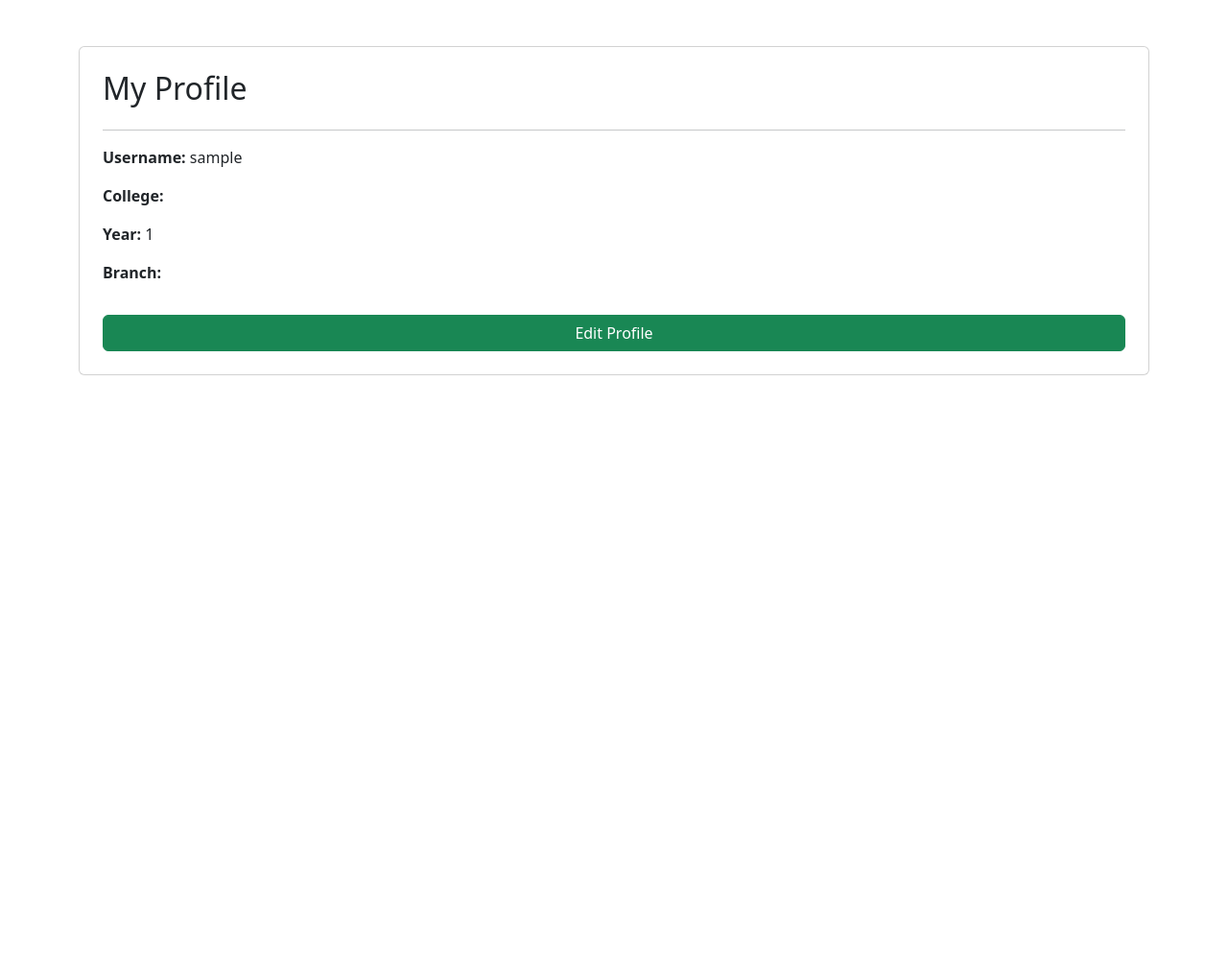
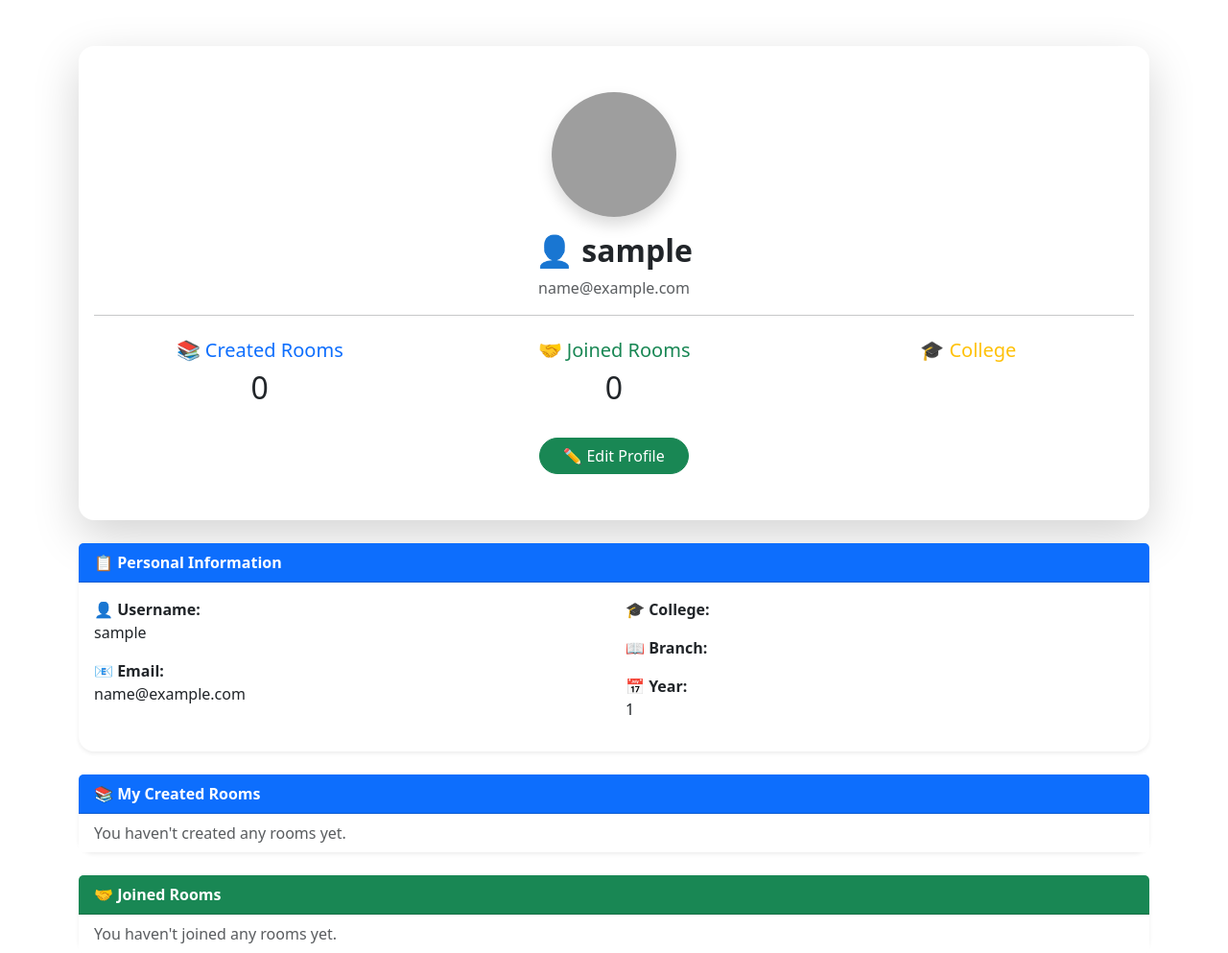
Before and after one commit to sonalikumari3512/StudyHub-AI, a Django app: page /profile/ in a window 1280 px wide. Shown: the part 56-1049 px from the top of the page at 96% size. Before the commit the page ends 447 px from the top, so only its background shows below. Run offline with Django 5.2, Linux system fonts and the light colour scheme; the visitor is signed in with stand-in values (Sample User, id 1); data comes from the database, SQL or seed files in the repository; data that the repository does not hold is empty; grey boxes are pictures that could not be loaded.

Commit message:
Day 24: Added topics system and enhanced user profile page

```diff
--- a/users/templates/users/profile.html
+++ b/users/templates/users/profile.html
@@ -4,26 +4,205 @@
 
 <div class="container mt-5">
 
-    <div class="card p-4">
+    <!-- Profile Card -->
+    <div class="card shadow-lg border-0 rounded-4 mb-4">
 
-        <h2>My Profile</h2>
+        <div class="card-body text-center py-5">
 
-        <hr>
+            <div class="mb-3">
 
-        <p><strong>Username:</strong> {{ request.user.username }}</p>
+                <img src="https://ui-avatars.com/api/?name={{ request.user.username }}&background=0D6EFD&color=fff&size=150"
+                     class="rounded-circle shadow"
+                     width="130"
+                     height="130">
 
-        <p><strong>College:</strong> {{ profile.college }}</p>
+            </div>
 
-        <p><strong>Year:</strong> {{ profile.year }}</p>
+            <h2 class="fw-bold">
+                👤 {{ request.user.username }}
+            </h2>
 
-        <p><strong>Branch:</strong> {{ profile.branch }}</p>
-        <a
-            href="{% url 'edit_profile' %}"
-            class="btn btn-success mt-3"
-        >
-            Edit Profile
-        </a>
+            <p class="text-muted">
+                {{ request.user.email }}
+            </p>
 
+            <hr>
+
+            <div class="row mt-4">
+
+                <div class="col-md-4">
+
+                    <h5 class="text-primary">
+                        📚 Created Rooms
+                    </h5>
+
+                    <h2>
+                        {{ created_rooms.count }}
+                    </h2>
+
+                </div>
+
+                <div class="col-md-4">
+
+                    <h5 class="text-success">
+                        🤝 Joined Rooms
+                    </h5>
+
+                    <h2>
+                        {{ joined_rooms.count }}
+                    </h2>
+
+                </div>
+
+                <div class="col-md-4">
+
+                    <h5 class="text-warning">
+                        🎓 College
+                    </h5>
+
+                    <p class="fw-bold">
+                        {{ profile.college }}
+                    </p>
+
+                </div>
+
+            </div>
+
+            <div class="mt-4">
+
+                <a href="{% url 'edit_profile' %}"
+                   class="btn btn-success rounded-pill px-4">
+
+                    ✏️ Edit Profile
+
+                </a>
+
+            </div>
+
+        </div>
+
+    </div>
+
+    <!-- Personal Information -->
+
+    <div class="card shadow-sm border-0 rounded-4 mb-4">
+
+        <div class="card-header bg-primary text-white fw-bold">
+
+            📋 Personal Information
+
+        </div>
+
+        <div class="card-body">
+
+            <div class="row">
+
+                <div class="col-md-6">
+
+                    <p>
+                        <strong>👤 Username:</strong><br>
+                        {{ request.user.username }}
+                    </p>
+
+                    <p>
+                        <strong>📧 Email:</strong><br>
+                        {{ request.user.email }}
+                    </p>
+
+                </div>
+
+                <div class="col-md-6">
+
+                    <p>
+                        <strong>🎓 College:</strong><br>
+                        {{ profile.college }}
+                    </p>
+
+                    <p>
+                        <strong>📖 Branch:</strong><br>
+                        {{ profile.branch }}
+                    </p>
+
+                    <p>
+                        <strong>📅 Year:</strong><br>
+                        {{ profile.year }}
+                    </p>
+
+                </div>
+
+            </div>
+
+        </div>
+
+    </div>
+
+    <!-- Created Rooms -->
+
+    <div class="card shadow-sm border-0 rounded-4 mb-4">
+
+        <div class="card-header bg-primary text-white fw-bold">
+
+            📚 My Created Rooms
+
+        </div>
+
+        <div class="list-group list-group-flush">
+
+            {% for room in created_rooms %}
+
+            <a href="{% url 'room_detail' room.id %}"
+               class="list-group-item list-group-item-action">
+
+                📖 {{ room.name }}
+
+            </a>
+
+            {% empty %}
+
+            <div class="list-group-item text-muted">
+
+                You haven't created any rooms yet.
+
+            </div>
+
+            {% endfor %}
+
+        </div>
+
+    </div>
+
+    <!-- Joined Rooms -->
+
+    <div class="card shadow-sm border-0 rounded-4">
+
+        <div class="card-header bg-success text-white fw-bold">
+
+            🤝 Joined Rooms
+
+        </div>
+
+        <div class="list-group list-group-flush">
+
+            {% for room in joined_rooms %}
+
+            <a href="{% url 'room_detail' room.id %}"
+               class="list-group-item list-group-item-action">
+
+                📖 {{ room.name }}
+
+            </a>
+
+            {% empty %}
+
+            <div class="list-group-item text-muted">
+
+                You haven't joined any rooms yet.
+
+            </div>
+
+            {% endfor %}
+
+        </div>
 
     </div>
 
--- a/users/views.py
+++ b/users/views.py
@@ -4,6 +4,7 @@ from django.contrib.auth.forms import AuthenticationForm
 from django.contrib.auth import login, logout
 from django.contrib.auth.decorators import login_required
 from .forms import RegisterUserForm, ProfileForm
+from rooms.models import Room
 
 def home(request):
     return render(request, "users/home.html")
@@ -42,14 +43,23 @@ def login_user(request):
 
 @login_required
 def profile(request):
+
     profile = UserProfile.objects.get(user=request.user)
+
+    created_rooms = Room.objects.filter(host=request.user)
+
+    joined_rooms = request.user.joined_rooms.all()
+
+    context = {
+        "profile": profile,
+        "created_rooms": created_rooms,
+        "joined_rooms": joined_rooms,
+    }
 
     return render(
         request,
         "users/profile.html",
-        {
-            "profile": profile
-        }
+        context,
     )
 
 
```
Also changed, not shown: rooms/templates/rooms/rooms.html (+37 -26 lines), rooms/views.py (line endings or trailing spaces).
